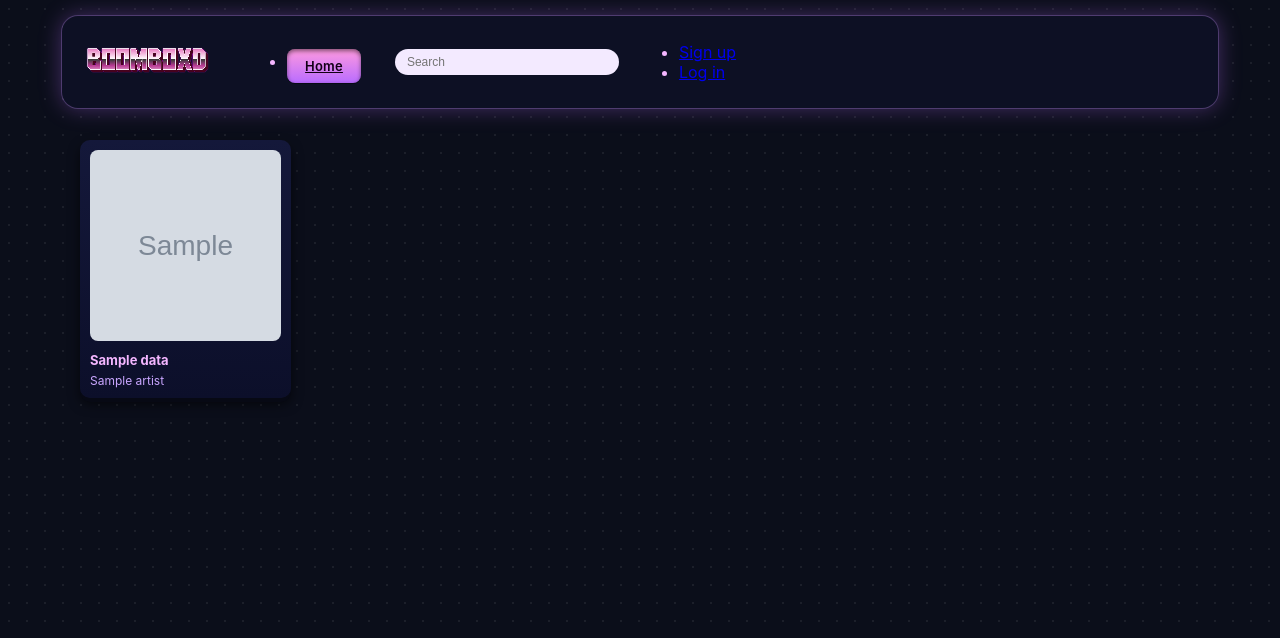
After one commit to Danalajmi/BoomBoxd, a Django app: page /albums/ in a window 1280 px wide. The commit adds this page. Shown: the top 638 px of the page. Run offline with Django 5.2, Linux system fonts and the light colour scheme; tables that the repository leaves empty hold one stand-in row (values such as "Sample post"); grey boxes marked "Sample" are stand-in pictures; a database or web service that is not in the repository returns one stand-in record (values such as "Sample title"); data that the repository does not hold is empty.

Commit message:
charting albums

```diff
--- a/boomboxd/boomboxd/settings.py
+++ b/boomboxd/boomboxd/settings.py
@@ -121,3 +121,6 @@ USE_TZ = True
 # https://docs.djangoproject.com/en/6.0/howto/static-files/
 
 STATIC_URL = 'static/'
+
+LOGIN_REDIRECT_URL = '/'
+LOGOUT_REDIRECT_URL = '/'
--- a/boomboxd/boomboxd/urls.py
+++ b/boomboxd/boomboxd/urls.py
@@ -19,5 +19,6 @@ from django.urls import path, include
 
 urlpatterns = [
     path('admin/', admin.site.urls),
-    path('', include('main_app.urls'))
+    path('', include('main_app.urls')),
+    path('accounts/', include('django.contrib.auth.urls'))
 ]
--- a/boomboxd/main_app/static/css/style.css
+++ b/boomboxd/main_app/static/css/style.css
@@ -168,3 +168,83 @@ body {
   font-size: 18px;
   color: #120015;
 }
+
+
+
+.albums-container {
+  max-width: 1120px;
+  margin: 32px auto;
+
+  display: grid;
+  grid-template-columns: repeat(5, 1fr);
+  gap: 16px;
+}
+
+
+.album-card {
+  background: linear-gradient(180deg, #14183a, #0c0f2a);
+  border-radius: 10px;
+  padding: 10px;
+
+  box-shadow:
+    0 4px 0 #070914,
+    0 6px 12px rgba(0, 0, 0, 0.6);
+
+  transition:
+    transform 0.15s ease,
+    box-shadow 0.15s ease;
+}
+
+.album-card:hover {
+  transform: translateY(-2px);
+  box-shadow:
+    0 6px 0 #070914,
+    0 10px 16px rgba(0, 0, 0, 0.7);
+}
+
+.album-card img {
+  width: 100%;
+  aspect-ratio: 1 / 1;
+
+  object-fit: cover;
+  border-radius: 8px;
+
+  margin-bottom: 8px;
+}
+
+.album-card h1 {
+  font-size: 13px;
+  margin: 0;
+  line-height: 1.2;
+
+  color: #f4b6ff;
+}
+
+.album-card a{
+  text-decoration: none;
+}
+
+.album-card p {
+  margin: 4px 0 0;
+  font-size: 12px;
+
+  color: #c9a6ff;
+}
+
+@media (max-width: 1200px) {
+  .albums-container {
+    grid-template-columns: repeat(4, 1fr);
+  }
+}
+
+@media (max-width: 900px) {
+  .albums-container {
+    grid-template-columns: repeat(3, 1fr);
+  }
+}
+
+@media (max-width: 600px) {
+  .albums-container {
+    grid-template-columns: repeat(2, 1fr);
+  }
+}
--- /dev/null
+++ b/boomboxd/main_app/templates/album-detail.html
@@ -0,0 +1 @@
+{% extends "base.html" %}
--- a/boomboxd/main_app/templates/base.html
+++ b/boomboxd/main_app/templates/base.html
@@ -23,8 +23,10 @@
     <!-- Left links -->
     <ul class="left nav-links">
   <li class="active nav-item"><a href="#">Home</a></li>
+  {% if user.is_authenticated %}
   <li class="nav-item"><a href="#">Chat</a></li>
   <li><a href="#">Make a mixtape</a></li>
+  {%endif%}
 </ul>
 
 
@@ -35,16 +37,20 @@
 
     <!-- Right icon -->
     <ul class="right">
+  {% if user.is_authenticated %}
       <li>
         <a href="#" class="profile-btn">
           <i class="material-icons">person</i>
         </a>
       </li>
+      {%else%}
+      <li><a href="{%url 'signup'%}">Sign up</a></li>
+      <li><a href="{%url 'login'%}">Log in</a></li>
+      {%endif%}
     </ul>
 
   </div>
 </nav>
-
 
 
 {% block content %}
--- /dev/null
+++ b/boomboxd/main_app/templates/top-albums.html
@@ -0,0 +1,15 @@
+{% extends "base.html" %}
+{% block content %}
+<div class="albums-container">
+
+  {% for album in albums %}
+  <div class="album-card">
+    <a href="{%url 'album_detail' album.album.id%}">
+    <img src="{{album.album.cover}}" alt="{{album.title}}">
+    <h1>{{album.title}}</h1>
+  <p>{{album.artist.name}}</p>
+</a>
+  </div>
+  {% endfor %}
+</div>
+{% endblock content %}
--- /dev/null
+++ b/boomboxd/main_app/templates/top-artists.html
@@ -0,0 +1,6 @@
+{% extends "base.html" %}
+{% block content %}
+{% for artist in artists %}
+<h1>{{artist.name}}</h1>
+{% endfor %}
+{% endblock content %}
--- a/boomboxd/main_app/urls.py
+++ b/boomboxd/main_app/urls.py
@@ -5,4 +5,8 @@ from . import views
 
 urlpatterns = [
     path('', views.home, name='home'),
+    path('accounts/signup/', views.signup, name='signup'),
+    path('albums/', views.albums, name='albums'),
+    path('artists/', views.artists, name='arists'),
+    path('albums/<int:album_id>', views.albumDetail, name='album_detail')
 ]
--- a/boomboxd/main_app/views.py
+++ b/boomboxd/main_app/views.py
@@ -3,7 +3,12 @@ from django.contrib.auth import login
 from django.contrib.auth.decorators import login_required
 from django.contrib.auth.mixins import LoginRequiredMixin
 from django.contrib.auth.forms import UserCreationForm
+from django.views.generic.edit import CreateView, UpdateView, DeleteView
+from django.views.generic import ListView, DetailView
+from django.http import HttpResponse
 from .models import *
+import os
+import requests
 
 # Create your views here.
 
@@ -11,12 +16,12 @@ def signup(request):
     error_message = ''
     if request.method == 'POST':
         form = UserCreationForm(request.POST)
-    if form.is_valid():
-        user = form.save()
-        login(request, user)
-        return redirect('index')
-    else:
-        error_message = 'Invalid signup - try again'
+        if form.is_valid():
+            user = form.save()
+            login(request, user)
+            return redirect('index')
+        else:
+            error_message = 'Invalid signup - try again'
 
     form = UserCreationForm()
     context = {'form': form, 'error_message': error_message}
@@ -26,3 +31,31 @@ def home(request):
     avatar = request.user.profile.avatar
     print(avatar)
     return render(request, 'home.html', {'avatar': avatar})
+
+
+def albums(request):
+    # ! wheres 'all albums' end point?? https://api.deezer.com/chart/0/albums returns only one album
+    url = "https://api.deezer.com/chart/0/tracks"
+    response = requests.get(url)
+    data = response.json()
+
+    return render (request, 'top-albums.html', {'albums': data["data"]})
+
+
+# def albums(request):
+#     clientID = os.getenv(SPOTIFY_CLIENT_ID)
+
+
+
+def artists(request):
+    url = "https://api.deezer.com/chart/0/artists"
+    response = requests.get(url)
+    data = response.json()
+
+    return render (request, 'top-artists.html', {'artists': data["data"]})
+
+def albumDetail(request, album_id):
+    url = "https://api.deezer.com/album/{album_id}"
+    response = requests.get(url)
+    data = response.json()
+    return render(request, 'album-detail.html', {'data': data})
```
Also changed, not shown: boomboxd/main_app/apps.py (+9 -0 lines), boomboxd/main_app/templates/registration/login.html (added, +10 -0 lines), boomboxd/main_app/templates/registration/signup.html (added, +10 -0 lines), boomboxd/main_app/templates/registrations/signup.html (deleted), 1 other file.
